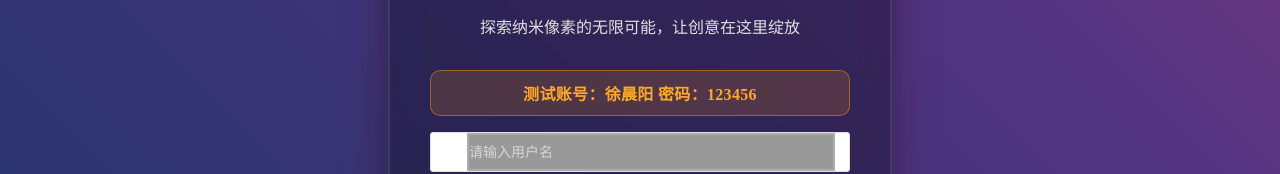
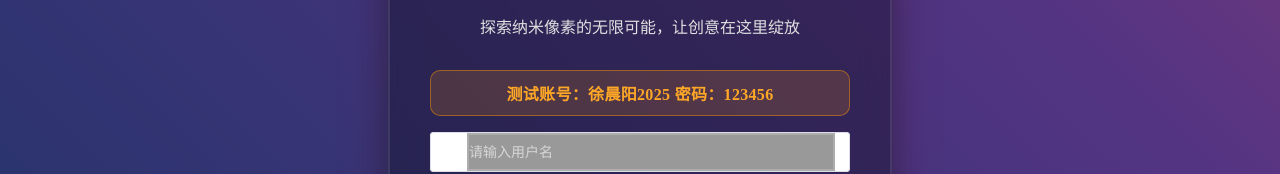
Before and after one commit to DeepDarkBoy48/NanoPixel-Frontend, a Vue app: page /login in a window 1280 px wide. Shown: the part 351-525 px from the top of the page. Built offline with nearby package versions, Linux system fonts and the light colour scheme.

Commit message:
更新登录页面的测试账号提示信息，修改为“测试账号：徐晨阳2025 密码：123456”，以确保用户获取最新的登录信息。

```diff
--- a/src/views/login.vue
+++ b/src/views/login.vue
@@ -131,7 +131,7 @@ const goBlog = () => {
           </el-form>
           <!-- 登录表单 -->
           <el-form ref="form" size="large" autocomplete="off" v-else :model="registerData" :rules="rules">
-            <div class="test-account-tip">测试账号：徐晨阳 密码：123456</div>
+            <div class="test-account-tip">测试账号：徐晨阳2025 密码：123456</div>
             <el-form-item prop="username">
               <el-input :prefix-icon="User" placeholder="请输入用户名" v-model="registerData.username"></el-input>
             </el-form-item>
```
